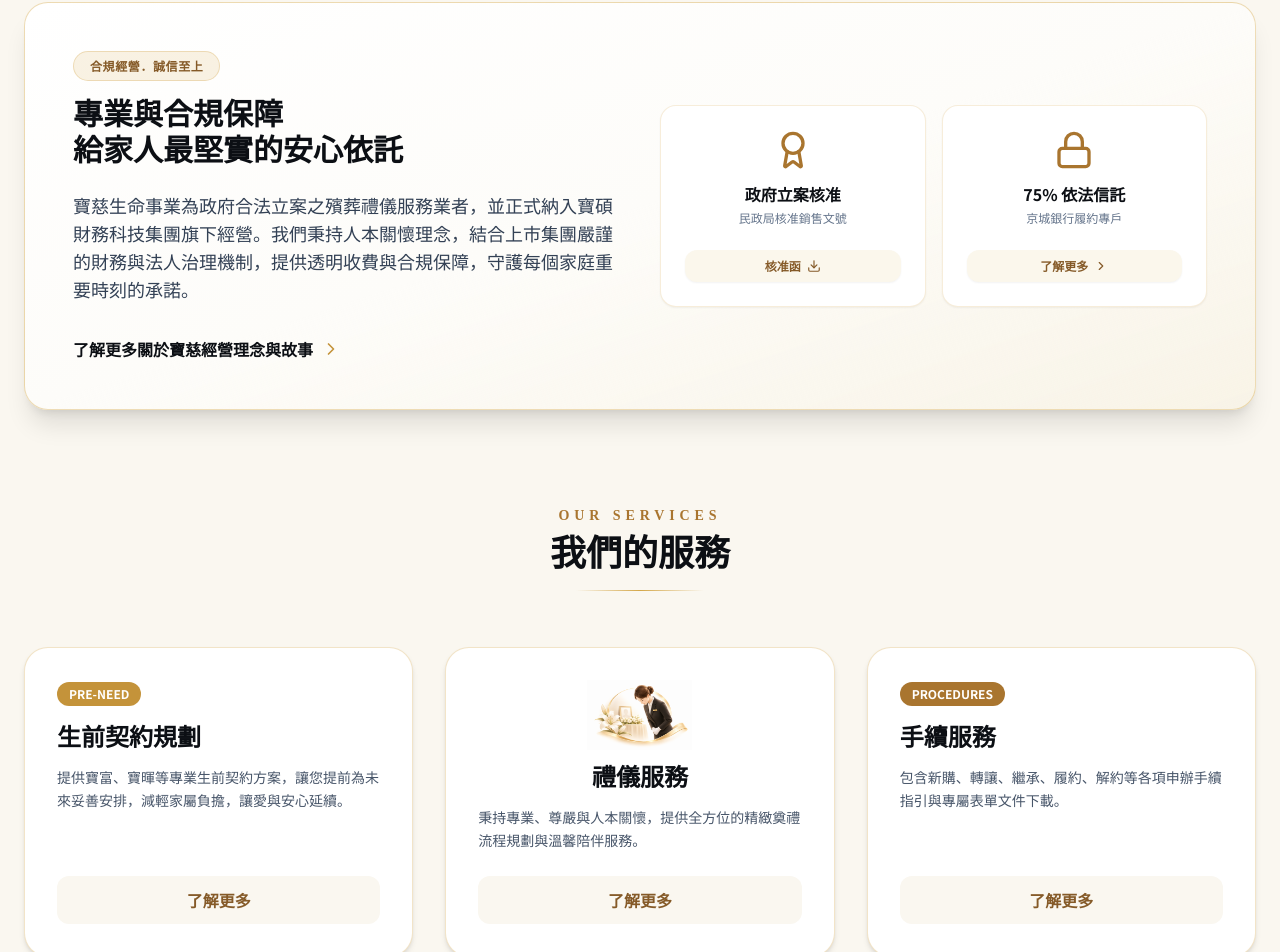
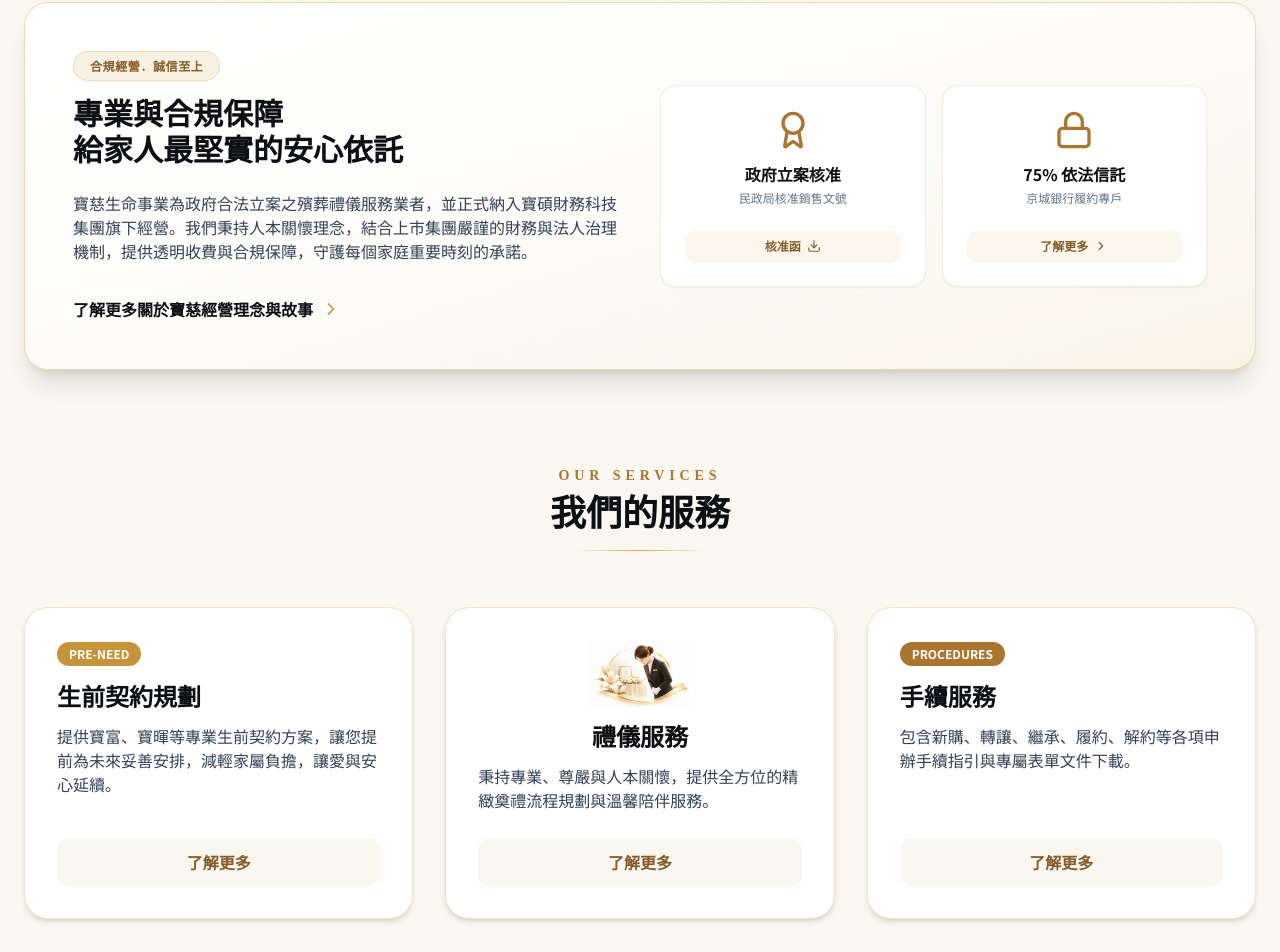
Before and after one commit to m9606286/baoci-life-website, a React (Vite) app: page / in a window 1280 px wide. Shown: the part 1540-2492 px from the top of the page. Built offline with nearby package versions, Linux system fonts and the light colour scheme.

Commit message:
Update Home.tsx

```diff
--- a/src/components/Home.tsx
+++ b/src/components/Home.tsx
@@ -115,7 +115,8 @@ export default function Home() {
                 </h3>
               </div>
 
-              <p className="font-serif-tc text-slate-700 text-base md:text-lg leading-relaxed">
+              {/* 內文字型已套用為最新消息同款 (font-serif-tc text-slate-700 text-sm md:text-base leading-relaxed) */}
+              <p className="font-serif-tc text-slate-700 text-sm md:text-base leading-relaxed">
                 寶慈生命事業為政府合法立案之殯葬禮儀服務業者，並正式納入寶碩財務科技集團旗下經營。我們秉持人本關懷理念，結合上市集團嚴謹的財務與法人治理機制，提供透明收費與合規保障，守護每個家庭重要時刻的承諾。
               </p>
 
@@ -186,7 +187,7 @@ export default function Home() {
                   PRE-NEED
                 </span>
                 <h3 className="font-serif-tc text-2xl font-bold text-ink-900 mb-3">生前契約規劃</h3>
-                <p className="text-slate-600 text-sm mb-6 leading-relaxed">
+                <p className="font-serif-tc text-slate-700 text-sm md:text-base leading-relaxed mb-6">
                   提供寶富、寶暉等專業生前契約方案，讓您提前為未來妥善安排，減輕家屬負擔，讓愛與安心延續。
                 </p>
               </div>
@@ -195,10 +196,10 @@ export default function Home() {
               </Link>
             </div>
 
-            {/* 禮儀服務：圖片放標題上方，並放大10%至 h-[70px] */}
+            {/* 禮儀服務 */}
             <div className="group bg-white rounded-3xl p-8 border border-gold-400/30 shadow-md hover:shadow-xl transition-all relative overflow-hidden flex flex-col justify-between">
               <div>
-                {/* 1. 精致圖示（放在禮儀服務標題上方，高度改為 70px） */}
+                {/* 1. 精致圖示 */}
                 <div className="w-full h-[70px] rounded-xl overflow-hidden mb-3 flex items-center justify-center bg-transparent">
                   <img
                     src={serve1Image}
@@ -212,8 +213,8 @@ export default function Home() {
                   禮儀服務
                 </h3>
 
-                {/* 3. 內文說明 */}
-                <p className="text-slate-600 text-sm mb-6 leading-relaxed">
+                {/* 3. 內文說明（已套用最新消息同款明體與大小） */}
+                <p className="font-serif-tc text-slate-700 text-sm md:text-base leading-relaxed mb-6">
                   秉持專業、尊嚴與人本關懷，提供全方位的精緻奠禮流程規劃與溫馨陪伴服務。
                 </p>
               </div>
@@ -230,7 +231,7 @@ export default function Home() {
                   PROCEDURES
                 </span>
                 <h3 className="font-serif-tc text-2xl font-bold text-ink-900 mb-3">手續服務</h3>
-                <p className="text-slate-600 text-sm mb-6 leading-relaxed">
+                <p className="font-serif-tc text-slate-700 text-sm md:text-base leading-relaxed mb-6">
                   包含新購、轉讓、繼承、履約、解約等各項申辦手續指引與專屬表單文件下載。
                 </p>
               </div>
```
